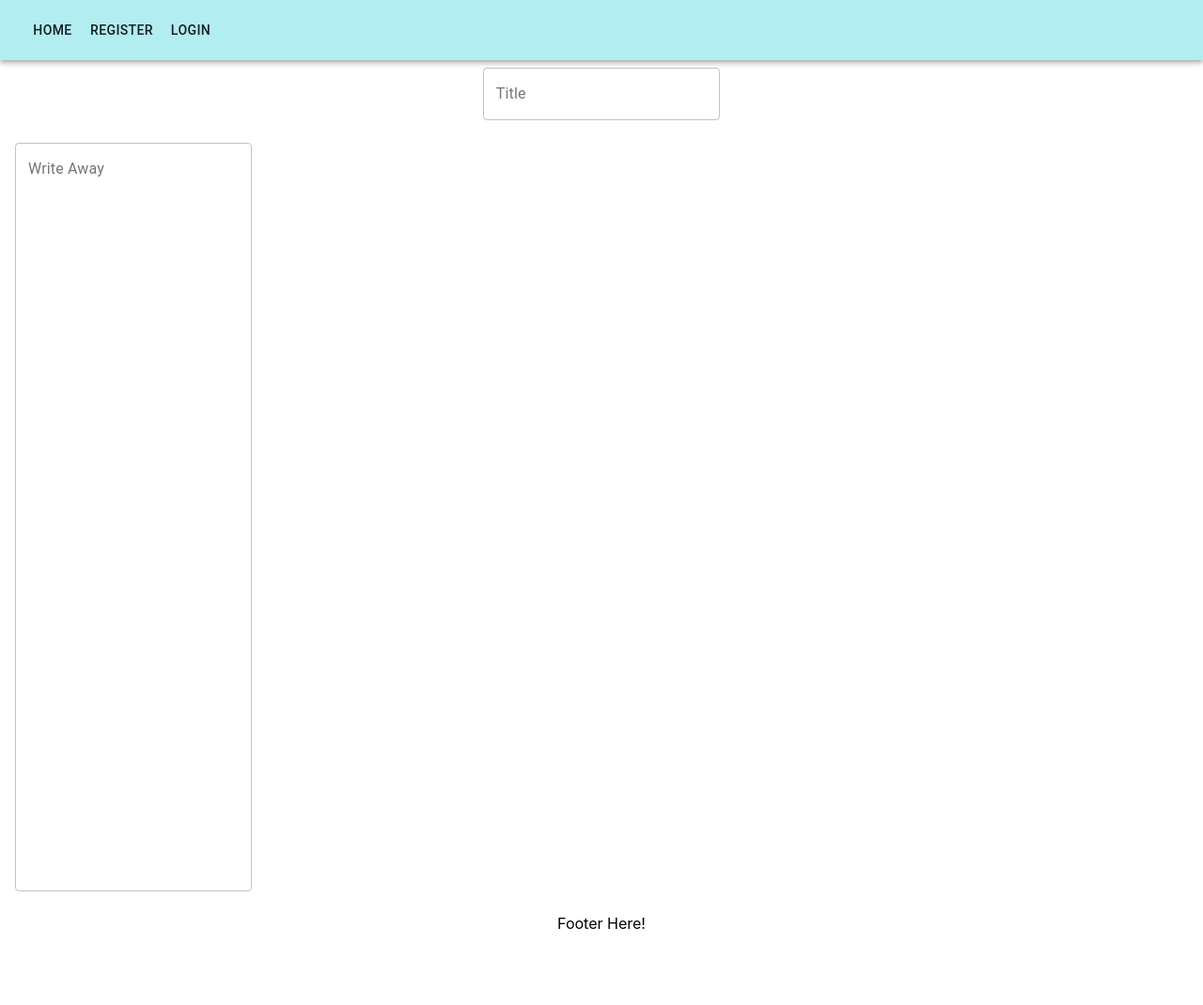
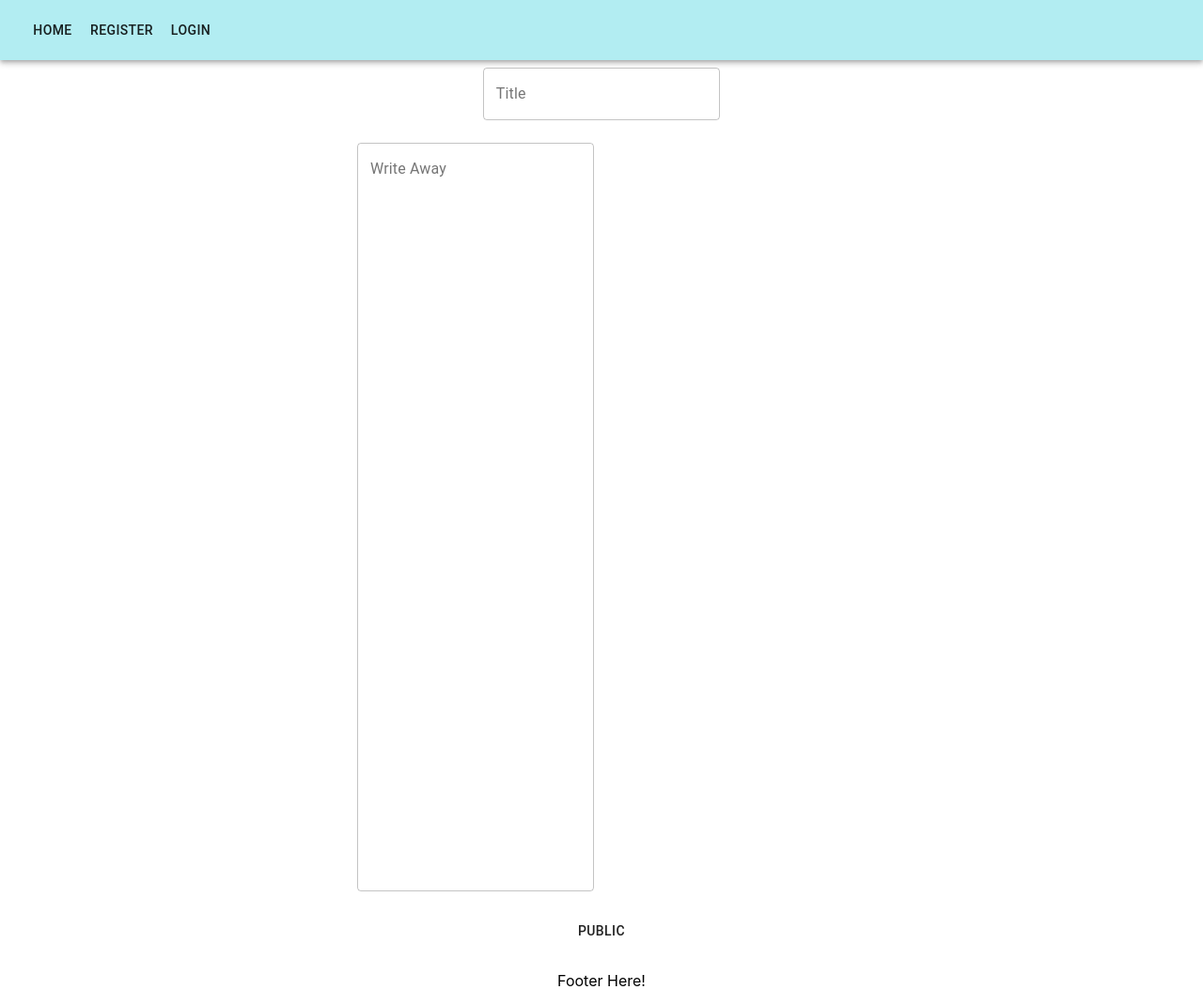
Before and after one commit to mgcarbonell/cuneiform-frontend, a React (Create React App) app: page /newentry in a window 1280 px wide. Shown: the whole page at 94% size. Before the commit the page ends 1009 px from the top, so only its background shows below. Built offline with nearby package versions, Linux system fonts and the light colour scheme.

Commit message:
create entry function.

```diff
--- a/src/config/Routes.js
+++ b/src/config/Routes.js
@@ -8,6 +8,7 @@ import Profile from '../pages/Profile'
 import EntryList from '../components/EntryList'
 import ShowEntry from '../pages/ShowEntry'
 import NewEntry from '../pages/NewEntry'
+// import UserEntries from '../pages/UserEntries';
 
 const PrivateRoute = ({ component: Component, ...rest }) => {
   const currentUser = localStorage.getItem('id')
@@ -22,6 +23,7 @@ const Routes = (props) => (
     <Route exact path='/' component={ Home } />
     <Route path='/entry/:id' component={ ShowEntry } />
     <Route path='/entry' component={ EntryList } />
+    {/* <Route path='/entry/user/:id' component={ UserEntries } /> */}
     <Route path='/newentry' component={ NewEntry } />
     <Route path='/register' component={ Register } />
     <Route path='/login' render={ (routeComponentProps) => {
--- a/src/models/entry.js
+++ b/src/models/entry.js
@@ -14,11 +14,18 @@ class EntryModel {
   //
 
   // create an entry
+  static create = (entryData) => {
+    return fetch(`${REACT_APP_API_URL}/entry/create`, {
+      method: 'POST',
+      headers: {
+        "Content-Type": "application/json"
+      },
+      body: JSON.stringify(entryData)
+    }).then(res => res.json())
+  }
 
   // delete an entry
 }
 
 
-
-
 export default EntryModel;
--- a/src/pages/Home.js
+++ b/src/pages/Home.js
@@ -23,9 +23,11 @@ const Home = (props) => {
           Public Entries
         </Button>
       </Link>
-      <Button color="primary" variant="contained" disabled>
+      <Link to={'/NewEntry'}>
+        <Button color="primary" variant="contained">
           New Entry
         </Button>
+      </Link>
     </>
     }
     </>
--- a/src/pages/NewEntry.js
+++ b/src/pages/NewEntry.js
@@ -1,6 +1,9 @@
-import React from 'react';
+import React, { useState } from 'react';
 import { makeStyles } from '@material-ui/core/styles';
-import TextField from '@material-ui/core/TextField';
+import { Button, Container, TextField } from '@material-ui/core';
+import EntryModel from '../models/entry';
+import { SentimentSatisfied } from '@material-ui/icons';
+
 
 const useStyles = makeStyles((theme) => ({
   root: {
@@ -15,26 +18,69 @@ const useStyles = makeStyles((theme) => ({
   },
 }));
 
-const NewEntry = () => {
+const NewEntry = (props) => {
   const classes = useStyles();
+
+  const [title, setTitle] = useState()
+  const [body, setBody] = useState()
+
+  const handleSubmit = (e) => {
+    e.preventDefault();
+    console.log( title, body)
+
+    EntryModel.create(props)
+      .then(data => {
+        props.history.push({
+          pathname: '/entry/create',
+          state: data
+        })
+      })
+  }
+
+  // handleChange = (event) => {
+  //   if (event.target.type !== "text") {
+  //     setState({ completed: !props.completed })
+  //   }
+
+  //   setTitle({
+  //     [event.target.name]: event.target.value
+  //   })
+
+  //   setBody({
+  //     [event.target.name]: event.target.value
+  //   })
+  // }
 
   return (
     <div>
-      <form className={classes.root} noValidate autoComplete="off">
-      <TextField id="outlined-basic" label="Title" variant="outlined" />
-      </form>
-      <form className={classes.root} noValidate autoComplete="off">
+      <Container maxWidth="sm">
+        <form className={classes.root} onSubmit={handleSubmit} noValidate autoComplete="off">
+          <TextField
+            id="outlined-basic"
+            label="Title"
+            value={title}
+            onInput={ e => setTitle(e.target.value)}
+            variant="outlined"
+          />
           <div>
             <TextField
               id="outlined-multiline-static"
               label="Write Away"
               multiline
               rows={40}
-          defaultValue=""
+              value={body}
+              onInput={ e => setBody(e.target.value)}
               variant="outlined"
             />
           </div>
+        <Button
+          type="submit"
+          className={classes.button}
+        >
+        Public
+        </Button>
         </form>
+      </Container>
     </div>
   );
 }
```
Also changed, not shown: src/components/UserEntries.js (added, +39 -0 lines). Lines whose indentation alone changed are shown as unchanged.
